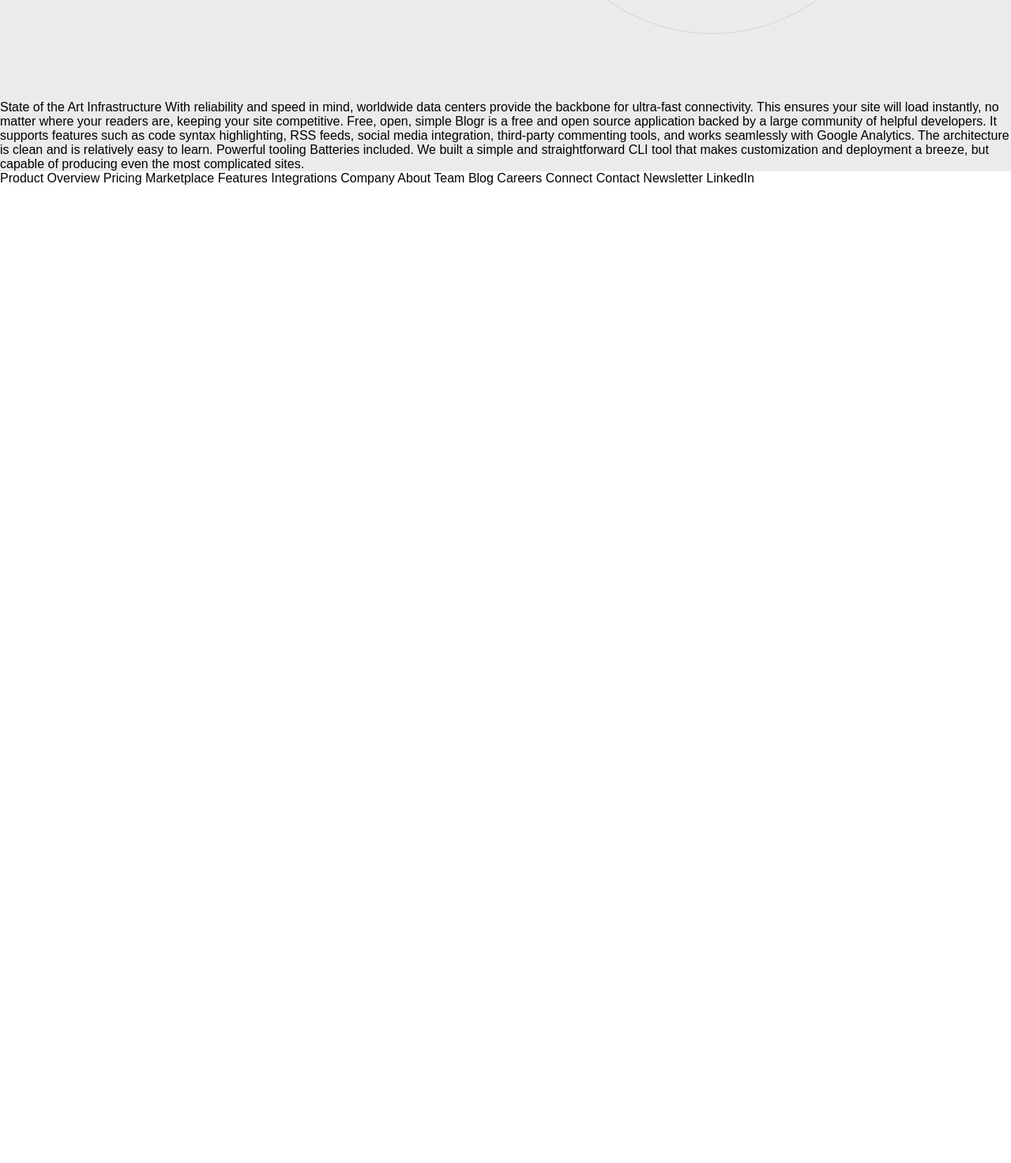
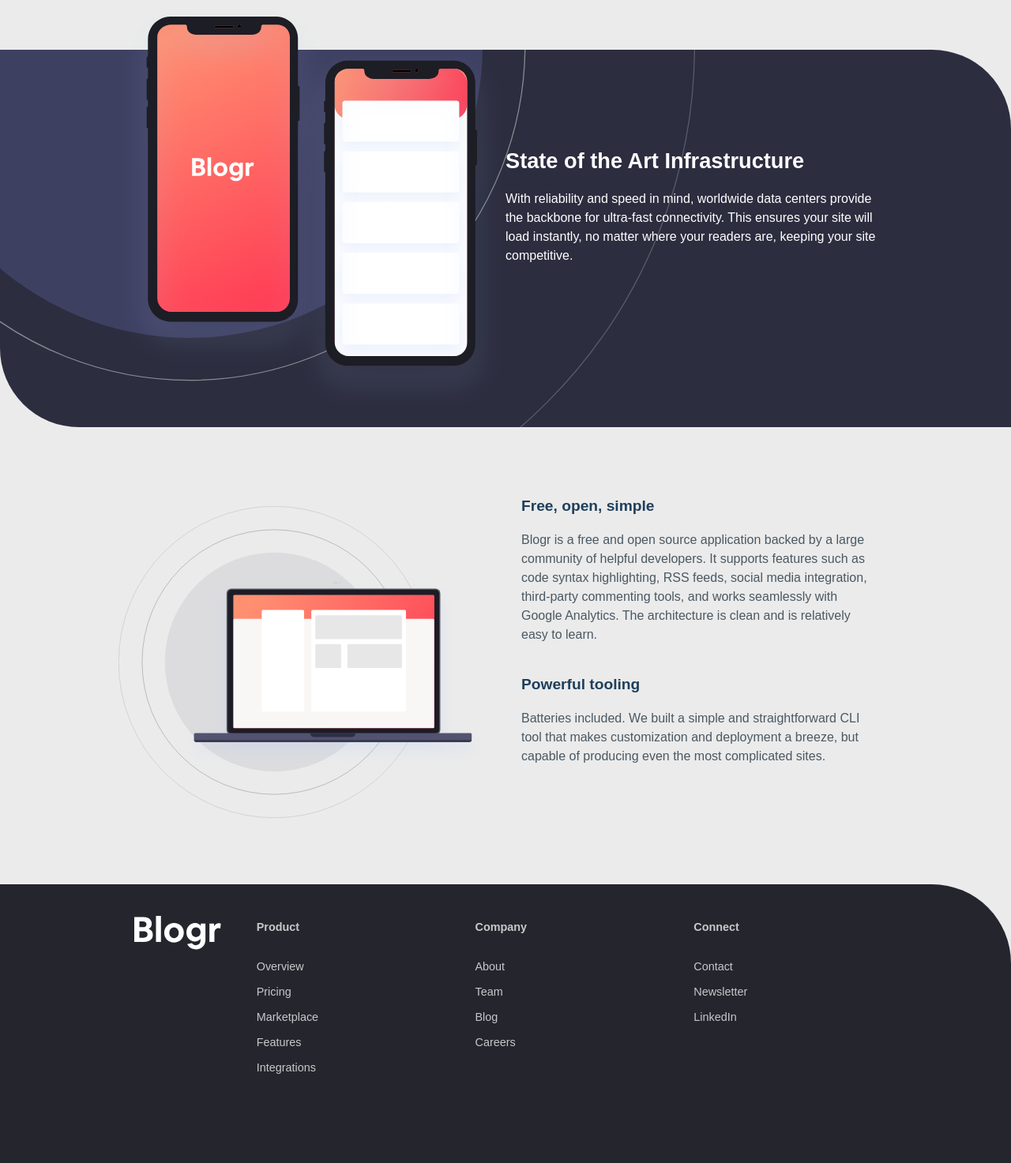
Before and after one commit to VaheAA/blogr-landing-page-main, a plain HTML site: page index.html in a window 1280 px wide. Shown: the part 983-2456 px from the top of the page at 79% size. Before the commit the page ends 1218 px from the top, so only its background shows below. Drawn offline with Linux system fonts and the light colour scheme.

Commit message:
updated mobile layout

```diff
--- a/css/breakpoints.css
+++ b/css/breakpoints.css
@@ -1,6 +1,87 @@
 @media only screen and (max-width: 600px) {
-    .dropdown {
-        display: none
+    .section {
+        flex-direction: column-reverse;
+        max-width: 100%;
+        padding: 1rem;
+        margin-bottom: 150px;
+        gap: 20px;
     }
 
+    .top-section {
+        margin-top: 25px;
+    }
+
+    .title-section {
+        padding: 1rem;
+        text-align: center;
+    }
+
+    .secondary-title {
+        font-size: 1.5rem;
+    }
+
+    .section-subtitle,
+    .main-text {
+        text-align: center;
+    }
+
+    .section-subtitle {
+        font-size: 1.5rem;
+    }
+
+    .desktop {
+        display: none;
+    }
+
+    .mobile {
+        display: block;
+        padding: 45px 0;
+    }
+
+    .second-section {
+        margin-top: 25px;
+        padding: 2rem 1.5rem 2rem 1.5rem;
+        background-position: -100px -200px;
+
+    }
+
+    .container {
+        flex-direction: column;
+    }
+
+    .phones-mobile {
+        margin-top: -180px;
+
+    }
+
+    .inner-title {
+        text-align: center;
+        font-size: 2rem;
+    }
+
+    .inner-text {
+        text-align: center;
+        font-size: .9rem;
+        font-weight: 300;
+        max-width: 35ch;
+        margin: 0 auto;
+    }
+
+    .third-section {
+        padding: 1rem;
+        margin-top: 50px;
+    }
+
+    .container-mobile {
+        margin-top: 0;
+    }
+
+    footer {
+        padding: 1rem;
+    }
+
+    .footer-nav {
+        flex-direction: column;
+        flex-wrap: nowrap;
+    }
   }
--- a/css/styles.css
+++ b/css/styles.css
@@ -20,6 +20,8 @@
 
 html {
     height: 100%;
+    background-color: rgb(235, 235, 235);
+
 }
 
 body {
@@ -219,11 +221,6 @@ nav {
     padding: 20px 150px 80px 150px;
 }
 
-main {
-    background-color: rgb(235, 235, 235);
-    /* border-top-left-radius: 100px; */
-}
-
 .text-container {
     width: 100%;
     display: flex;
@@ -239,10 +236,15 @@ main {
     max-width: 100%;
 }
 
+.mobile {
+    display: none;
+}
+
 .title-section {
     display: flex;
     justify-content: center;
     padding: 50px 150px 20px 150px;
+    margin-bottom: 20px;
 }
 
 .secondary-title{
@@ -253,6 +255,7 @@ main {
 .section-subtitle {
     color: var(--headings-color);
     margin-bottom: 20px;
+    font-size: 1.2rem;
 }
 
 .text {
@@ -261,4 +264,95 @@ main {
 
 .main-text {
     color: var(--body-text);
+    line-height: 1.5;
 }
+
+/* Section two styles  */
+
+.second-section {
+    padding: 20px 150px 20px 150px;
+    background: url('/images/bg-pattern-circles.svg') no-repeat, hsl(237, 17%, 21%);
+    background-position: -400px -650px;
+    background-size: cover;
+    border-top-right-radius: 100px;
+    border-bottom-left-radius: 100px;
+}
+
+.container {
+    display: flex;
+    margin-top: -80px;
+}
+
+.inner-title {
+    color: var(--text-color);
+    margin-bottom: 20px;
+    font-size: 1.7rem;
+}
+
+.inner-text {
+    color: var(--text-color);
+    line-height: 1.5;
+}
+
+/* Section three styles */
+
+.third-section {
+    padding: 80px 150px 80px 150px;
+    margin-top: 100px;
+}
+
+.text {
+    width: 100%;
+}
+
+/* Footer styles */
+
+footer {
+    padding: 20px 150px 80px 150px;
+    background: var(--footer-background);
+    border-top-right-radius: 100px;
+
+}
+
+.footer-nav {
+    display: flex;
+}
+
+.nav-column {
+    width: 100%;
+    padding: 25px;
+}
+
+.footer-nav-link_main,
+.footer-nav-link_sub {
+    color: var(--footer-text);
+    text-decoration: none;
+    font-size: .9rem;
+}
+
+.footer-nav-link_main {
+    font-weight: 700;
+}
+
+.footer-nav-link_sub:hover {
+    text-decoration: underline;
+    transition: all 0.3s ease;
+
+}
+
+
+.footer-nav-links {
+    list-style: none;
+    margin-top: 25px;
+}
+
+.footer-nav-links > li {
+    line-height: 2;
+
+}
+
+.footer-logo {
+    width: 50%;
+    padding: 20px;
+    align-self: auto;
+}
--- a/index.html
+++ b/index.html
@@ -66,8 +66,8 @@
 </div>
   </header>
 
-
 <main>
+  <div class="top-section">
   <div class="title-section">
     <h2 class="secondary-title">Designed for the future</h2>
   </div>
@@ -87,44 +87,78 @@
 </div>
 </div>
   <div class="img-container container">
-    <img src="/images/illustration-editor-desktop.svg" alt="">
+    <img src="/images/illustration-editor-desktop.svg" class="desktop" alt="">
+    <img src="/images/illustration-editor-mobile.svg" class="mobile" alt="">
   </div>
 </section>
+</div>
 
-  State of the Art Infrastructure
-  With reliability and speed in mind, worldwide data centers provide the backbone for ultra-fast connectivity.
-  This ensures your site will load instantly, no matter where your readers are, keeping your site competitive.
+<section class="second-section">
+    <div class="container phones-mobile">
+      <div class="img-container">
+      <img src="/images/illustration-phones.svg" alt="" class="phones">
+    </div>
+    <div class="text-container">
+      <h2 class="inner-title">State of the Art Infrastructure</h2>
+  <p class="inner-text"> With reliability and speed in mind, worldwide data centers provide the backbone for ultra-fast connectivity.
+  This ensures your site will load instantly, no matter where your readers are, keeping your site competitive.</p>
+</div>
+</div>
+</section>
 
-  Free, open, simple
-  Blogr is a free and open source application backed by a large community of helpful developers. It supports
+<section class="third-section">
+  <div class="container ">
+  <div class="img-container">
+    <img src="/images/illustration-laptop-desktop.svg" alt="" class="laptop desktop">
+    <img src="/images/illustration-laptop-mobile.svg" alt="" class="laptop mobile">
+  </div>
+  <div class="text-container container container-mobile">
+  <div class="text">
+  <h4 class="section-subtitle">Free, open, simple</h4>
+  <p class="main-text">Blogr is a free and open source application backed by a large community of helpful developers. It supports
   features such as code syntax highlighting, RSS feeds, social media integration, third-party commenting tools,
-  and works seamlessly with Google Analytics. The architecture is clean and is relatively easy to learn.
+  and works seamlessly with Google Analytics. The architecture is clean and is relatively easy to learn.</p>
+</div>
+   <div class="text">
+  <h4 class="section-subtitle">Powerful tooling</h4>
+  <p class="main-text">Batteries included. We built a simple and straightforward CLI tool that makes customization and deployment a breeze, but
+  capable of producing even the most complicated sites.</p>
+</div>
+</div>
+  </div>
+</section>
+</main>
 
-  Powerful tooling
-  Batteries included. We built a simple and straightforward CLI tool that makes customization and deployment a breeze, but
-  capable of producing even the most complicated sites.
-</main>
 <footer>
-  Product
-
-  Overview
-  Pricing
-  Marketplace
-  Features
-  Integrations
-
-  Company
-
-  About
-  Team
-  Blog
-  Careers
-
-  Connect
-
-  Contact
-  Newsletter
-  LinkedIn
+  <div class="footer-nav">
+    <div class="logo-container footer-logo">
+      <img class="logo" src="/images/logo.svg" alt="">
+    </div>
+  <div class="nav-column"><a href="/" class="footer-nav-link_main">Product</a>
+  <ul class="footer-nav-links">
+    <li><a href="/" class="footer-nav-link_sub">Overview</a> </li>
+    <li><a href="/" class="footer-nav-link_sub">Pricing</a> </li>
+    <li><a href="/" class="footer-nav-link_sub">Marketplace</a> </li>
+    <li><a href="/" class="footer-nav-link_sub">Features</a> </li>
+    <li><a href="/" class="footer-nav-link_sub">Integrations</a> </li>
+</ul>
+</div>
+  <div class="nav-column"><a href="/" class="footer-nav-link_main">Company</a>
+    <ul class="footer-nav-links">
+      <li><a href="/" class="footer-nav-link_sub">About</a></li>
+      <li><a href="/" class="footer-nav-link_sub">Team</a></li>
+      <li><a href="/" class="footer-nav-link_sub">Blog</a></li>
+      <li><a href="/" class="footer-nav-link_sub">Careers</a></li>
+    </ul>
+</div>
+  <div class="nav-column"><a href="/" class="footer-nav-link_main">Connect</a>
+    <ul class="footer-nav-links">
+      <li><a href="/" class="footer-nav-link_sub">Contact</a></li>
+      <li><a href="/" class="footer-nav-link_sub">Newsletter</a></li>
+      <li><a href="/" class="footer-nav-link_sub">LinkedIn</a></li>
+  </ul>
+</div>
+</div>
 </footer>
 </body>
 </html>
```
